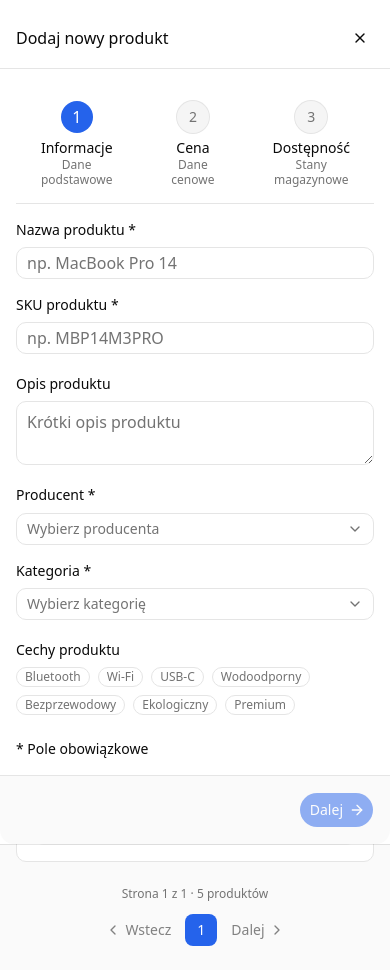
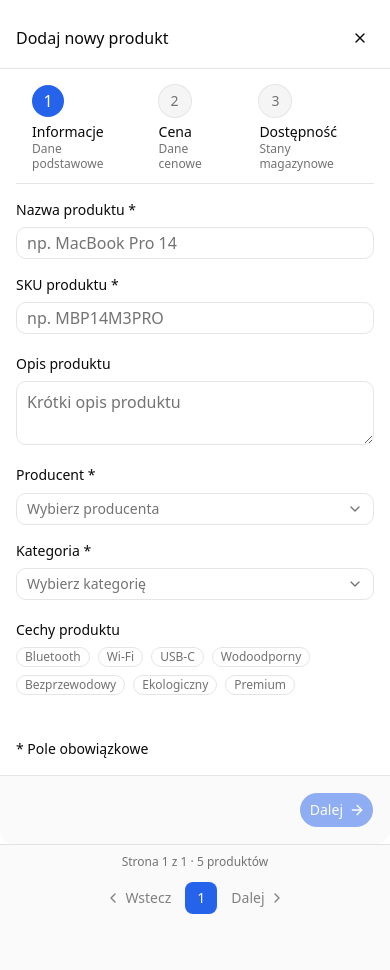
Before and after one commit to GrzegorzWitkowsk1/recruitment_task, a React (Vite) app: page / in a window 390 px wide. Both pictures are taken after a click on the button "+ Dodaj produkt". After the commit the page ends 938 px from the top, so only its background shows below. Built offline with nearby package versions, Linux system fonts and the light colour scheme.

Commit message:
fix: Design polishing, last code fixes

```diff
--- a/src/components/ui/stepper.tsx
+++ b/src/components/ui/stepper.tsx
@@ -19,7 +19,7 @@ function Stepper({
   return (
     <ol
       data-slot="stepper"
-      className={cn("flex items-center gap-4 border-b px-3 py-4", className)}
+      className={cn("flex items-center gap-4 border-b px-4 pb-3", className)}
       {...props}
     >
       {steps.map((step, index) => {
@@ -39,7 +39,7 @@ function Stepper({
             )}
             <li
               data-slot="stepper-item"
-              className="flex flex-col items-center gap-1.5 sm:flex-row sm:items-center sm:gap-3"
+              className="flex flex-col items-start gap-1.5 sm:flex-row sm:items-center sm:gap-3"
             >
               <span
                 data-slot="stepper-indicator"
@@ -66,7 +66,7 @@ function Stepper({
               </span>
               <span
                 data-slot="stepper-label"
-                className="flex flex-col items-center text-center sm:items-start sm:text-left"
+                className="flex flex-col items-start text-left sm:items-start sm:text-left"
               >
                 <span
                   data-slot="stepper-title"
--- a/src/main.tsx
+++ b/src/main.tsx
@@ -1,11 +1,11 @@
 import { StrictMode } from "react"
 import { createRoot } from "react-dom/client"
-
 import { NuqsAdapter } from "nuqs/adapters/react"
 
-import "./index.css"
 import MainView  from "@/views/MainView"
 import { ThemeProvider } from "@/components/theme-provider.tsx"
+
+import "./index.css"
 
 createRoot(document.getElementById("root")!).render(
   <StrictMode>
--- a/src/views/MainView/components/AddProductDialog/buildProduct.ts
+++ b/src/views/MainView/components/AddProductDialog/buildProduct.ts
@@ -1,4 +1,5 @@
 import type { ProductType } from "@/views/MainView/types"
+
 import type { FormData } from "./schema"
 
 export function buildProduct(data: FormData): ProductType {
--- a/src/views/MainView/components/AddProductDialog/components/formContent/firstStep.tsx
+++ b/src/views/MainView/components/AddProductDialog/components/formContent/firstStep.tsx
@@ -1,3 +1,5 @@
+import { cn } from "cn"
+
 import {
   categories,
   productAttributesOptions,
@@ -23,7 +25,7 @@ import {
   SelectTrigger,
   SelectValue,
 } from "@/components/ui/select"
-import { cn } from "cn"
+
 import type { AddProductForm } from "../../form"
 
 interface Props {
--- a/src/views/MainView/components/AddProductDialog/components/formContent/secondStep.tsx
+++ b/src/views/MainView/components/AddProductDialog/components/formContent/secondStep.tsx
@@ -1,4 +1,5 @@
 import { useState } from "react"
+
 import { currencyOptions } from "@/config"
 import {
   Field,
@@ -18,6 +19,7 @@ import {
   SelectTrigger,
   SelectValue,
 } from "@/components/ui/select"
+
 import type { AddProductForm } from "../../form"
 
 interface Props {
--- a/src/views/MainView/components/AddProductDialog/components/formContent/thirdStep.tsx
+++ b/src/views/MainView/components/AddProductDialog/components/formContent/thirdStep.tsx
@@ -1,4 +1,5 @@
 import { useSelector } from "@tanstack/react-form"
+
 import { Checkbox } from "@/components/ui/checkbox"
 import {
   Field,
@@ -8,6 +9,7 @@ import {
 } from "@/components/ui/field"
 import { Input } from "@/components/ui/input"
 import { Switch } from "@/components/ui/switch"
+
 import type { AddProductForm } from "../../form"
 
 interface Props {
--- a/src/views/MainView/components/AddProductDialog/form.ts
+++ b/src/views/MainView/components/AddProductDialog/form.ts
@@ -1,4 +1,5 @@
 import { useForm } from "@tanstack/react-form"
+
 import { fullSchema, type AddProductFormValues } from "./schema"
 
 export const DEFAULT_VALUES: AddProductFormValues = {
--- a/src/views/MainView/components/AddProductDialog/index.tsx
+++ b/src/views/MainView/components/AddProductDialog/index.tsx
@@ -2,6 +2,7 @@ import { useCallback, useEffect, useMemo } from "react"
 import { useSelector } from "@tanstack/react-form"
 import { ArrowLeft, ArrowRight } from "lucide-react"
 import * as z from "zod"
+
 import { Button } from "@/components/ui/button"
 import {
   DialogContent,
@@ -11,6 +12,7 @@ import {
 } from "@/components/ui/dialog"
 import { Stepper } from "@/components/ui/stepper"
 import type { ProductType } from "@/views/MainView/types"
+
 import { buildProduct } from "./buildProduct"
 import FirstStep from "./components/formContent/firstStep"
 import SecondStep from "./components/formContent/secondStep"
--- a/src/views/MainView/components/AddProductDialog/schema.tsx
+++ b/src/views/MainView/components/AddProductDialog/schema.tsx
@@ -1,10 +1,11 @@
+import { z } from "zod"
+
 import {
   categories,
   currencyOptions as currencyOptionsConfig,
   producersOptions,
   productAttributesOptions,
 } from "@/config"
-import { z } from "zod"
 
 const producerOptions = Object.keys(producersOptions) as [
   keyof typeof producersOptions,
--- a/src/views/MainView/components/ProductsTable/Mobile/index.tsx
+++ b/src/views/MainView/components/ProductsTable/Mobile/index.tsx
@@ -9,8 +9,8 @@ import {
 
 function ProductCard({ product }: { product: ProductType }) {
   return (
-    <div className="rounded-lg border border-border bg-card p-4">
-      <div className="flex items-start justify-between gap-3">
+    <div className="rounded-lg border border-border bg-card p-3">
+      <div className="flex items-center justify-between gap-3">
         <div className="flex flex-col gap-0.5">
           <span className="text-sm font-medium">{product.productName}</span>
           <span className="text-xs text-muted-foreground">
--- a/src/views/MainView/components/ProductsTable/desktop/index.tsx
+++ b/src/views/MainView/components/ProductsTable/desktop/index.tsx
@@ -8,13 +8,14 @@ import {
   TableFooter,
 } from "@/components/ui/table";
 import { categories } from "@/config";
+import type { ProductType } from "@/views/MainView/types";
+
 import { Pagination } from "../shared/Pagination";
 import {
   pluralize,
   renderQuantityInStock,
   renderStatus,
 } from "../shared/helpers";
-import type { ProductType } from "@/views/MainView/types";
 
 interface Props {
   pageItems: ProductType[]
--- a/src/views/MainView/index.tsx
+++ b/src/views/MainView/index.tsx
@@ -1,13 +1,15 @@
 import { useEffect, useRef, useState } from "react"
-import { CircleCheck } from "lucide-react"
-import DesktopProductsTable from "./components/ProductsTable/desktop"
-import MobileProductsTable from "./components/ProductsTable/Mobile"
+import { Check } from "lucide-react"
+
 import { Dialog, DialogTrigger } from "@/components/ui/dialog"
 import { Button } from "@/components/ui/button"
 import { Toast } from "@/components/ui/toast"
 import AddProductDialog from "./components/AddProductDialog"
 import { addProduct } from "@/store/products"
 import { usePaginatedProducts } from "@/store/usePaginatedProducts"
+
+import DesktopProductsTable from "./components/ProductsTable/desktop"
+import MobileProductsTable from "./components/ProductsTable/Mobile"
 import { pluralize } from "./components/ProductsTable/shared/helpers"
 
 export default function MainView() {
@@ -34,7 +36,7 @@ export default function MainView() {
 
   return (
     <>
-      <div className="flex flex-col items-center justify-center gap-6 p-4 md:mb-6 md:p-0">
+      <div className="flex flex-col items-center justify-center gap-6 p-4 md:mb-6 mt-2 sm:mt-6 md:p-0">
         <div className="flex w-full flex-row items-center justify-between md:w-[70%]">
           <div className="flex flex-col gap-1">
             <h1 className="text-xl font-semibold">Produkty</h1>
@@ -69,7 +71,7 @@ export default function MainView() {
         </div>
       </div>
       <div className="flex justify-center">
-        <div className="flex hidden w-[70%] flex-col items-center gap-6 md:flex">
+        <div className="hidden w-[70%] flex-col items-center gap-6 md:flex">
           <DesktopProductsTable
             pageItems={pageItems}
             page={page}
@@ -91,7 +93,7 @@ export default function MainView() {
       {toastVisible && (
         <Toast>
           <span className="flex size-6 shrink-0 items-center justify-center rounded-full bg-success">
-            <CircleCheck className="size-4 text-white" />
+            <Check className="size-4 text-white" />
           </span>
           Produkt został dodany
         </Toast>
```
